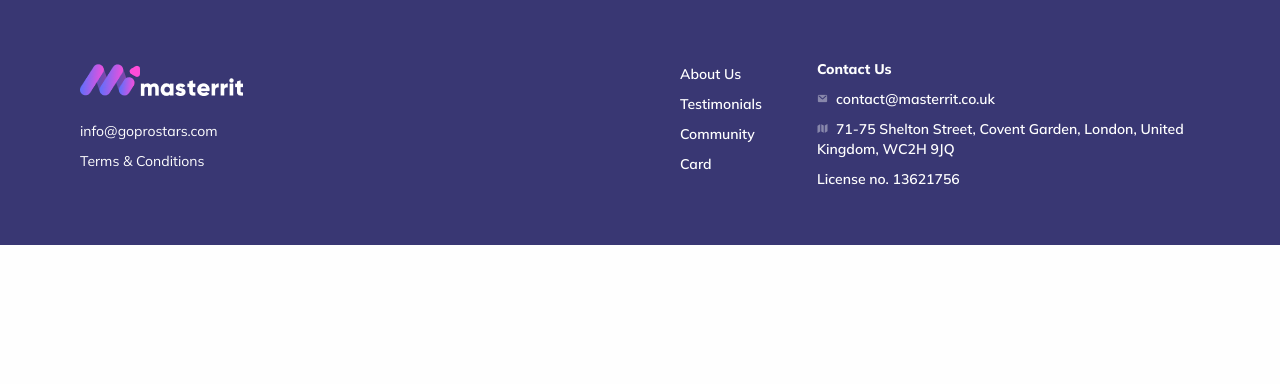
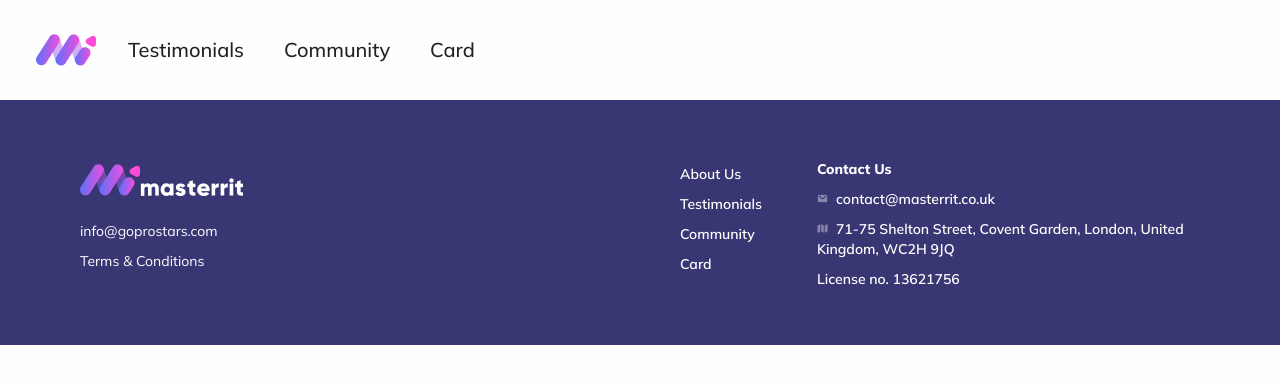
Before and after one commit to hamzahmd/masterrit, a React (Create React App) app: page /community in a window 1280 px wide. Shown: the top 384 px of the page. Built offline with nearby package versions, Linux system fonts and the light colour scheme.

Commit message:
Creating a new remote repository

```diff
--- a/src/Routes.js
+++ b/src/Routes.js
@@ -9,6 +9,7 @@ import AccountLogin from "./pages/AccountLogin.js";
 import Navbar from "./components/Wrapper/Navbar.js";
 import Footer from "./components/Wrapper/Footer.js";
 import CardPage from "./pages/CardPage.js";
+import CommunityPage from "./pages/CommunityPage.js";
 
 export const PrivateRoute = ({ component: Component, roles, ...rest }) => (
   <Route
@@ -36,6 +37,7 @@ export default function Routes() {
         <Route exact path="/signup" component={AccountCreation} />
         <Route exact path="/signin" component={AccountLogin} />
         <Route exact path="/card" component={CardPage} />
+        <Route exact path="/community" component={CommunityPage} />
       </Switch>
 
       <Footer />
--- /dev/null
+++ b/src/components/Community/CommunityStyles.js
@@ -0,0 +1,3 @@
+import { makeStyles } from "@material-ui/core";
+
+export const useStyles = makeStyles((theme) => ({}));
--- /dev/null
+++ b/src/pages/CommunityPage.js
@@ -0,0 +1,12 @@
+import React from "react";
+import Navbar from "../components/Wrapper/Navbar";
+
+const CommunityPage = () => {
+  return (
+    <>
+      <Navbar />
+    </>
+  );
+};
+
+export default CommunityPage;
```
Also changed, not shown: src/components/Community/Community.js (added, +9 -0 lines).
